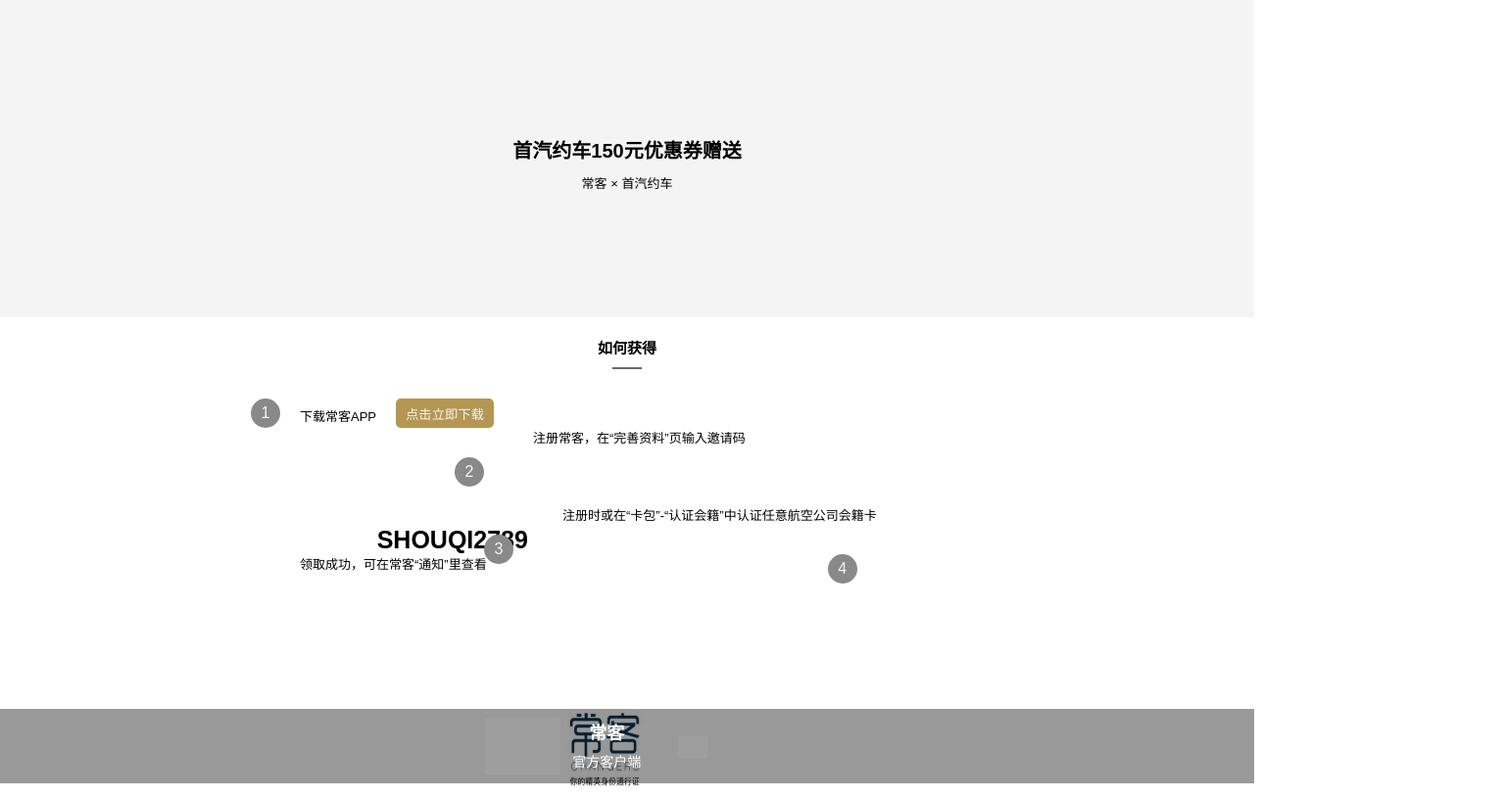
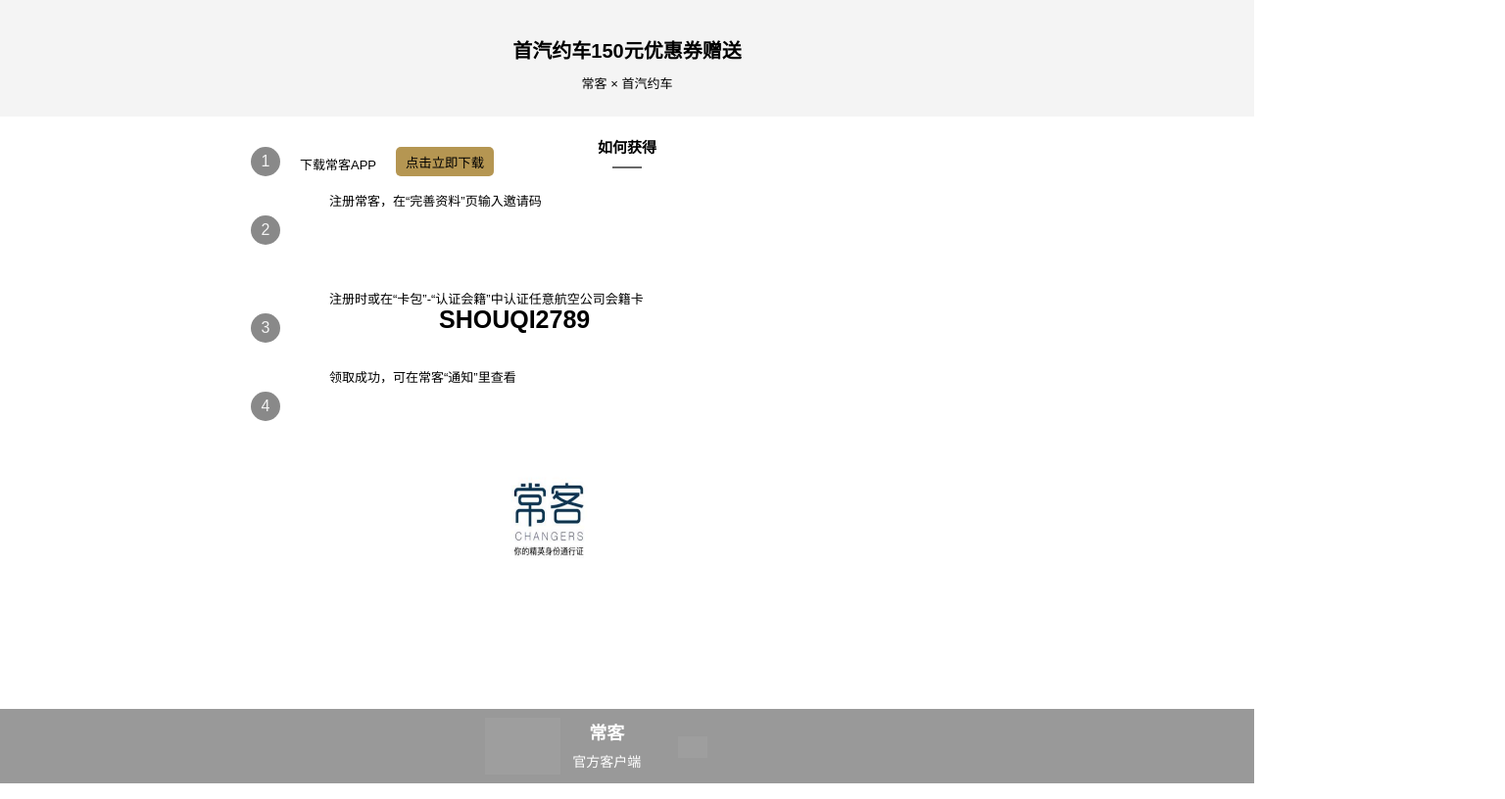
Before and after one commit to PatrickHai/changers-web, a website: page index.html in a window 1280 px wide. Shown: the whole page at 98% size, 1536 px wide, since content can reach past the window. Drawn offline with Linux system fonts and the light colour scheme; grey boxes are pictures that could not be loaded.

Commit message:
implement page

```diff
--- a/css/base.css
+++ b/css/base.css
@@ -34,7 +34,19 @@
   border:0;
 }
 
-.advD_bg{zoom:1; color:white; position:fixed; left:0; bottom:0; right:0; height:76px; background: rgba(0,0,0,0.4); background:!important; filter:Alpha(opacity=40);}
+.advD_bg{
+  zoom:1;
+  color:white;
+  position:fixed;
+  left:0;
+  bottom:0;
+  right:0;
+  height:76px;
+  background: rgba(0,0,0,0.4);
+  background:!important;
+  filter:Alpha(opacity=40);
+}
+
 .advD{zoom:1; height: 76; width: 290px; margin: 0 auto;}
 .imgD{height: 58px; margin-top: 9px; float: left;}
 .conD{float: left; line-height: 28px; margin: 11px 0 0 12px;}
@@ -43,7 +55,7 @@
 div.title {
   background-color:#F4F4F4;
   /*background-color: rgba(0,0,0,0.07); */
-  padding: 10%;
+  padding: 2%;
 }
 
 p {text-align:center;}
@@ -70,33 +82,35 @@
   overflow:hidden;
 }
 
+.content {}
+
 .text-line1 {
-    position: relative;
+    position: absolute;
     left: 20%;
-    top: 30px;
+    top: 150px;
     text-align: center!important;
 }
 
 .text-line2 {
-    position: relative;
+    position: absolute;
     left: 20%;
-    top: 90px;
+    top: 220px;
     text-align: center!important;
     width: 50%;
 }
 
 .text-line3 {
-    position: relative;
+    position: absolute;
     left: 20%;
-    top: 140px;
+    top: 320px;
     text-align: center!important;
     width: 50%;
 }
 
 .text-line4 {
-    position: relative;
+    position: absolute;
     left: 20%;
-    top: 160px;
+    top: 400px;
     text-align: center!important;
     width: 50%;
 }
@@ -137,7 +151,7 @@
 .category-text-mul {
   position: relative;
   left: 50px;
-  bottom:30px;
+  top: -25px;
   font-size:13px;
   text-align: left;
 }
@@ -146,19 +160,28 @@
   top: 8px;
 }
 
+.down-2px {
+  top: 2px;
+}
+
 .b-logo {
     position: relative;
     text-align: center;
-    top: 310px;
+    top: 280px;
+    left: 40%;
     width: 100px;
-    right: 50px;
     height: 100px;
 }
 
 .code {
   position: relative;
-  top: 160px;
-  right:70px;
+  top: 140px;
+  left: 35%;
   font-size:25px;
   font-weight:900;
 }
+
+a:link { text-decoration: none;color: black}
+a:active { text-decoration:blink}
+a:hover { text-decoration:underline;color: black}
+a:visited { text-decoration: none;color: black}
--- a/index.html
+++ b/index.html
@@ -19,11 +19,12 @@
   </div>
   <div class="line"></div>
 
-
+  <div class="content">
     <div class="text-line1">
       <div class="circle"><span class="text-white">1</span></div>
       <span class="pull-left category-text down-8px">下载常客APP</span>
-    <button type='button' class='button'>点击立即下载</button>
+      <button type='button' class='button'><a href="http://api.changker.com/html/market/channelproxy/jcgs">点击立即下载</a></button>
+      <!-- <input type="button" class="button" value="点击立即下载" href="http://api.changker.com/html/market/channelproxy/jcgs"/> -->
     </div>
 
     <div class="text-line2">
@@ -41,6 +42,7 @@
     <div class="text-line4">
       <div class="circle"><span class="text-white">4</span></div>
       <span class="pull-left category-text-mul">领取成功，可在常客“通知”里查看</span>
+    </div>
   </div>
 
   <img src="images/changers-b-logo.png" class="b-logo">
--- a/package.json
+++ b/package.json
@@ -10,5 +10,8 @@
     "changers"
   ],
   "author": "Patrick Hai",
-  "license": "ISC"
+  "license": "ISC",
+  "dependencies": {
+    "express": "^4.14.0"
+  }
 }
```
Also changed, not shown: index.js (+12 -6 lines), 1 other file. Lines whose indentation alone changed are shown as unchanged.
